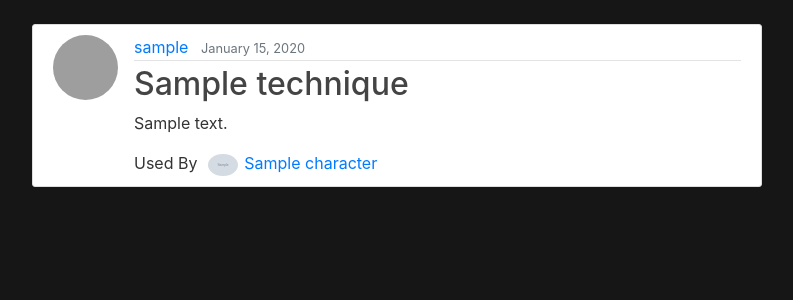
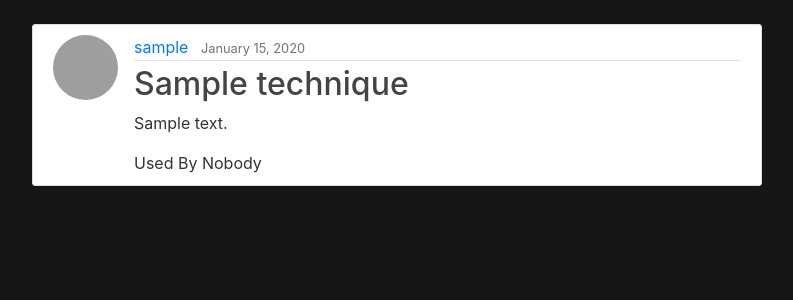
Before and after one commit to MylesACD/Myles-RPG, a Django app: a page that uses app/unlimited/templates/unlimited/technique_detail.html in a window 1280 px wide. Shown: the part 56-356 px from the top of the page, without its empty margins (53-846 px from the left). Run offline with Django 4.2, Linux system fonts and the light colour scheme; tables that the repository leaves empty hold one stand-in row (values such as "Sample post"); grey boxes marked "Sample" are stand-in pictures; some libraries are stand-ins or nearby versions; grey boxes are pictures that could not be loaded.

Commit message:
added if to character display

```diff
--- a/app/unlimited/templates/unlimited/home.html
+++ b/app/unlimited/templates/unlimited/home.html
@@ -12,7 +12,11 @@
             <h2><a class="article-title" href="technique/{{ tech.slug }}/">{{ tech.name }}</a></h2>
             <p class="article-content">{{ tech.content }}</p>
                 <div >
-                    Used By <img class="rounded-circle article-img" style="width:5%;height:5%;margin-left:6px;margin-right:6px" src="{{tech.character.image.url}}"><a class="mr-2" href="{% url "character-detail" tech.character.slug %}">{{ tech.character }}</a>
+                    {% if tech.character %}
+                        Used By <img class="rounded-circle article-img" style="width:5%;height:5%;margin-left:6px;margin-right:6px" src="{{tech.character.image.url}}"><a class="mr-2" href="{% url "character-detail" tech.character.slug %}">{{ tech.character }}</a>
+                    {% else %}
+                        Used By Nobody
+                    {% endif %}
                 </div>
             </div>
 
--- a/app/unlimited/templates/unlimited/technique_detail.html
+++ b/app/unlimited/templates/unlimited/technique_detail.html
@@ -11,7 +11,11 @@
         <h2 class="article-title"> {{ object.name }}</h2>
         <p class="article-content">{{ object.content }}</p>
             <div >
-                Used By  <img class="rounded-circle article-img" style="width:5%;height:5%;margin-left:6px;margin-right:6px" src="{{object.character.image.url}}"><a class="mr-2" href="{% url "character-detail" object.character.slug %}">{{ object.character }}</a>
+                {% if tech.character %}
+                    Used By <img class="rounded-circle article-img" style="width:5%;height:5%;margin-left:6px;margin-right:6px" src="{{tech.character.image.url}}"><a class="mr-2" href="{% url "character-detail" tech.character.slug %}">{{ tech.character }}</a>
+                {% else %}
+                    Used By Nobody
+                {% endif %}
             </div>
         </div>
     </article>
```
